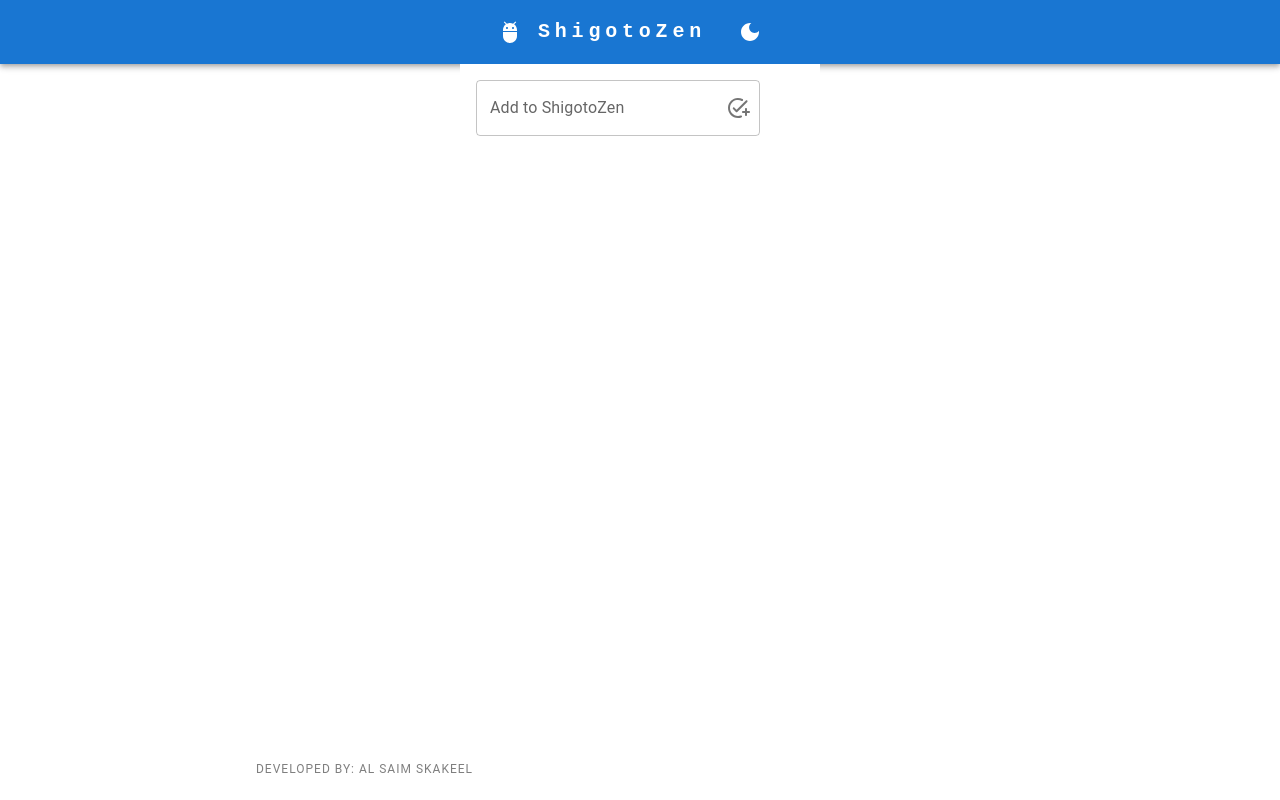
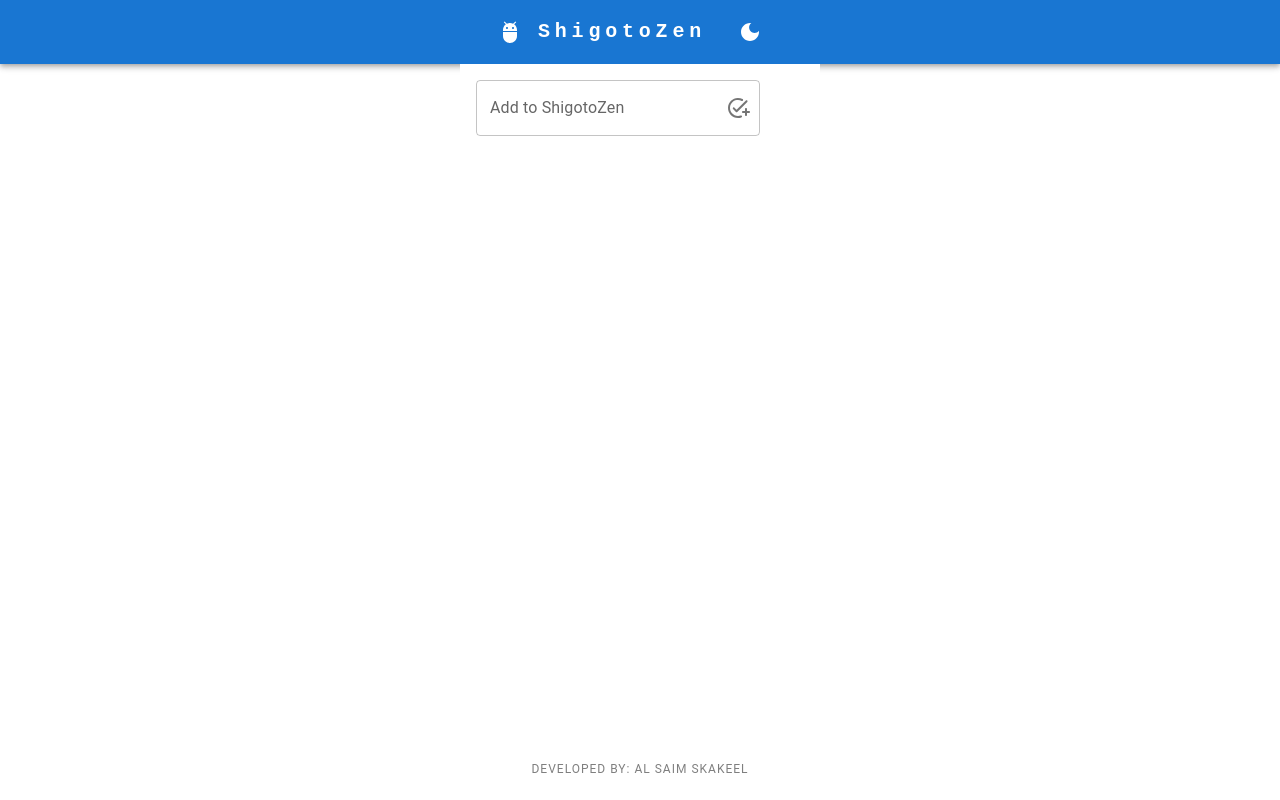
Before and after one commit to alsaim7/ShigotoZen-A-Simple-and-Efficient-To-Do-List-App, a React (Vite) app: page / in a window 1280 px wide. Built offline with nearby package versions, Linux system fonts and the light colour scheme.

Commit message:
Design Update

```diff
--- a/src/Watermark.jsx
+++ b/src/Watermark.jsx
@@ -1,9 +1,28 @@
 import Typography from '@mui/material/Typography';
 import Box from '@mui/material/Box';
+import { useTheme } from '@mui/material/styles';
+
 
 export default function Watermark() {
+    const theme = useTheme()
     return (
-        <Typography variant="overline" gutterBottom sx={{ display: 'block', position: 'fixed',bottom: '10px', color: 'rgba(0, 0, 0, 0.5)', allignitems: 'center', zIndex: 1000, left: '20%'}}>
+        <Typography
+          variant="overline"
+          gutterBottom
+          sx={{
+            display: 'block',
+            position: 'fixed',
+            bottom: '10px',
+            left: '50%',
+            transform: 'translateX(-50%)',
+            color: theme.palette.mode === 'dark'
+              ? 'rgba(255, 255, 255, 0.5)'
+              : 'rgba(0, 0, 0, 0.5)',
+            zIndex: 1000,
+            whiteSpace: 'nowrap',
+            textAlign: 'center',
+          }}
+        >
             Developed by: Al Saim Skakeel
         </Typography>
     )
```
